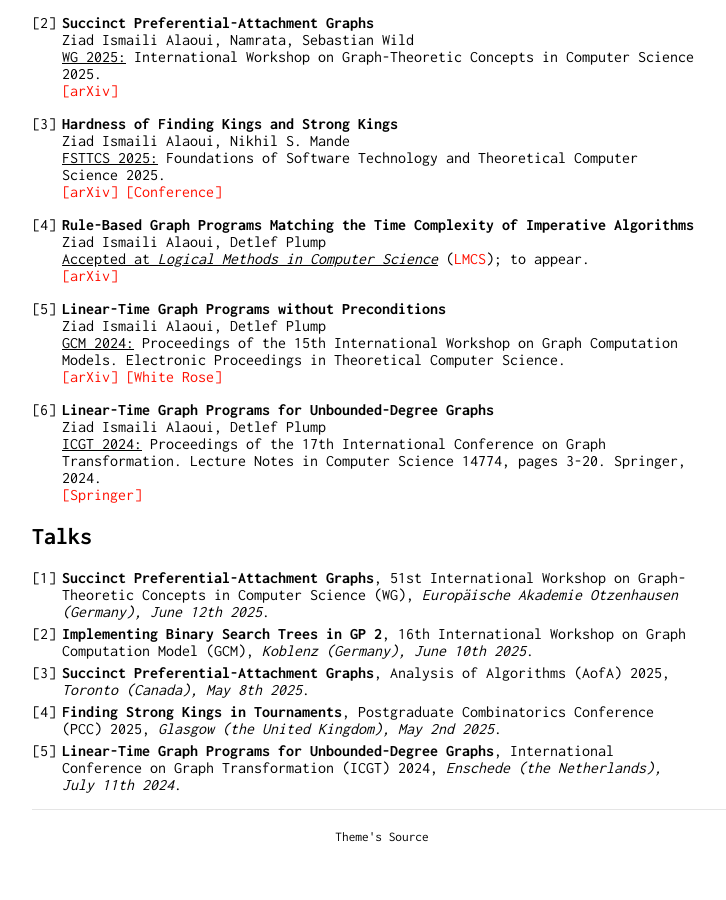
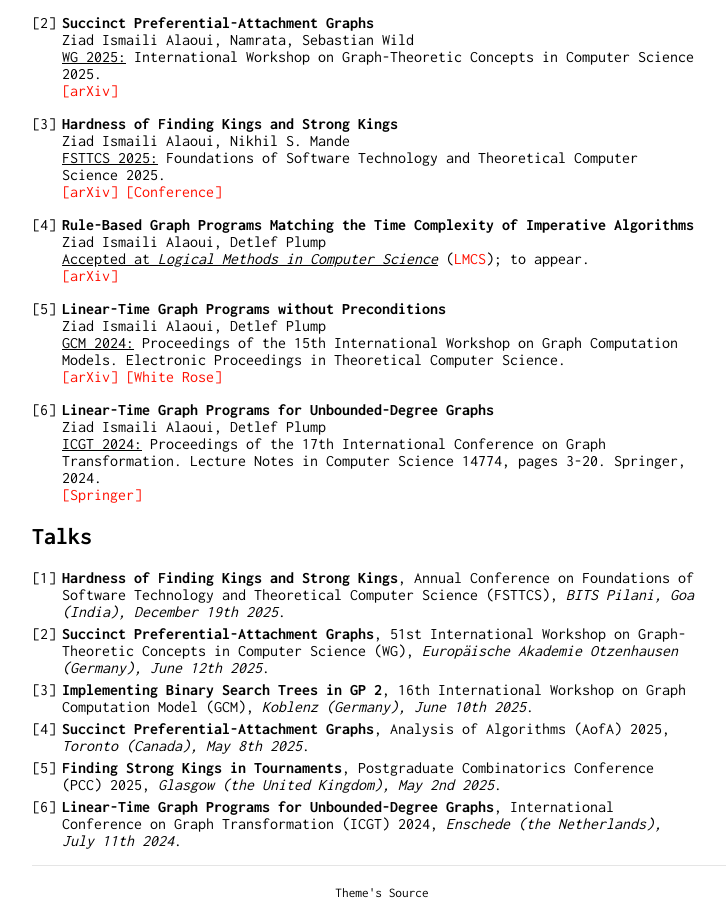
Before and after one commit to ismaili-ziad/me, a Jekyll site: the page built from index.md, in a window 1280 px wide and 900 px high, scrolled down 1107 px. Shown: the whole window, without its empty margins (258-984 px from the left). Built offline with Jekyll 4.4.1, drawn with Linux system fonts in a browser that asks for light colours; our own code applies the rules of GitHub Pages for plain Markdown files; before the commit the page ends 1951 px from its top, so only the background shows below that.

Commit message:
Update index.md

```diff
--- a/index.md
+++ b/index.md
@@ -61,8 +61,9 @@ Hey! I am Ziad (*he*/*him*), a current doctoral student at the University of Liv
    [[Springer]](https://link.springer.com/chapter/10.1007/978-3-031-64285-2_1)
 
 ## Talks
-1. **Succinct Preferential-Attachment Graphs**, 51st International Workshop on Graph-Theoretic Concepts in Computer Science (WG), *Europäische Akademie Otzenhausen (Germany), June 12th 2025*.
-2. **Implementing Binary Search Trees in GP 2**, 16th International Workshop on Graph Computation Model (GCM), *Koblenz (Germany), June 10th 2025*.
-3. **Succinct Preferential-Attachment Graphs**, Analysis of Algorithms (AofA) 2025, *Toronto (Canada), May 8th 2025*.
-4. **Finding Strong Kings in Tournaments**, Postgraduate Combinatorics Conference (PCC) 2025, *Glasgow (the United Kingdom), May 2nd 2025*.
-5. **Linear-Time Graph Programs for Unbounded-Degree Graphs**, International Conference on Graph Transformation (ICGT) 2024, *Enschede (the Netherlands), July 11th 2024*.
+1. **Hardness of Finding Kings and Strong Kings**, Annual Conference on Foundations of Software Technology and Theoretical Computer Science (FSTTCS), *BITS Pilani, Goa (India), December 19th 2025*.
+2. **Succinct Preferential-Attachment Graphs**, 51st International Workshop on Graph-Theoretic Concepts in Computer Science (WG), *Europäische Akademie Otzenhausen (Germany), June 12th 2025*.
+3. **Implementing Binary Search Trees in GP 2**, 16th International Workshop on Graph Computation Model (GCM), *Koblenz (Germany), June 10th 2025*.
+4. **Succinct Preferential-Attachment Graphs**, Analysis of Algorithms (AofA) 2025, *Toronto (Canada), May 8th 2025*.
+5. **Finding Strong Kings in Tournaments**, Postgraduate Combinatorics Conference (PCC) 2025, *Glasgow (the United Kingdom), May 2nd 2025*.
+6. **Linear-Time Graph Programs for Unbounded-Degree Graphs**, International Conference on Graph Transformation (ICGT) 2024, *Enschede (the Netherlands), July 11th 2024*.
```
